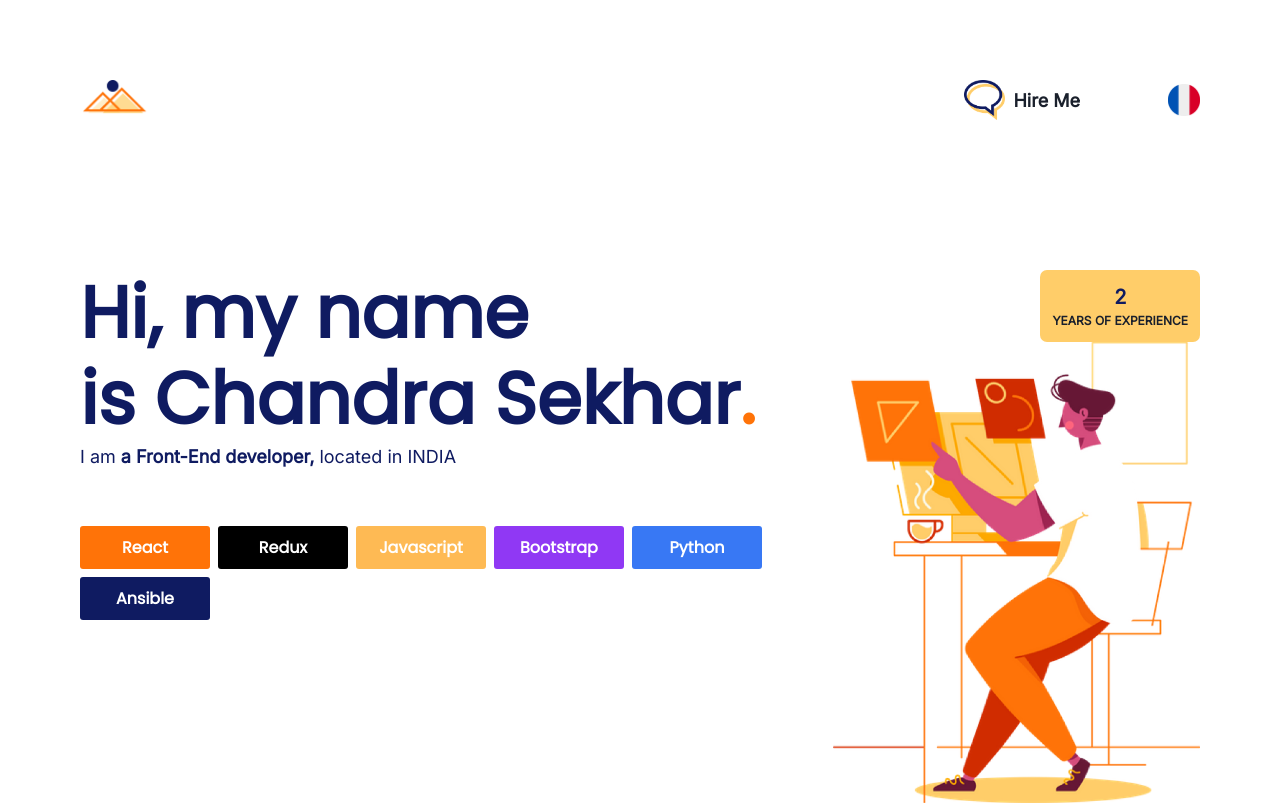
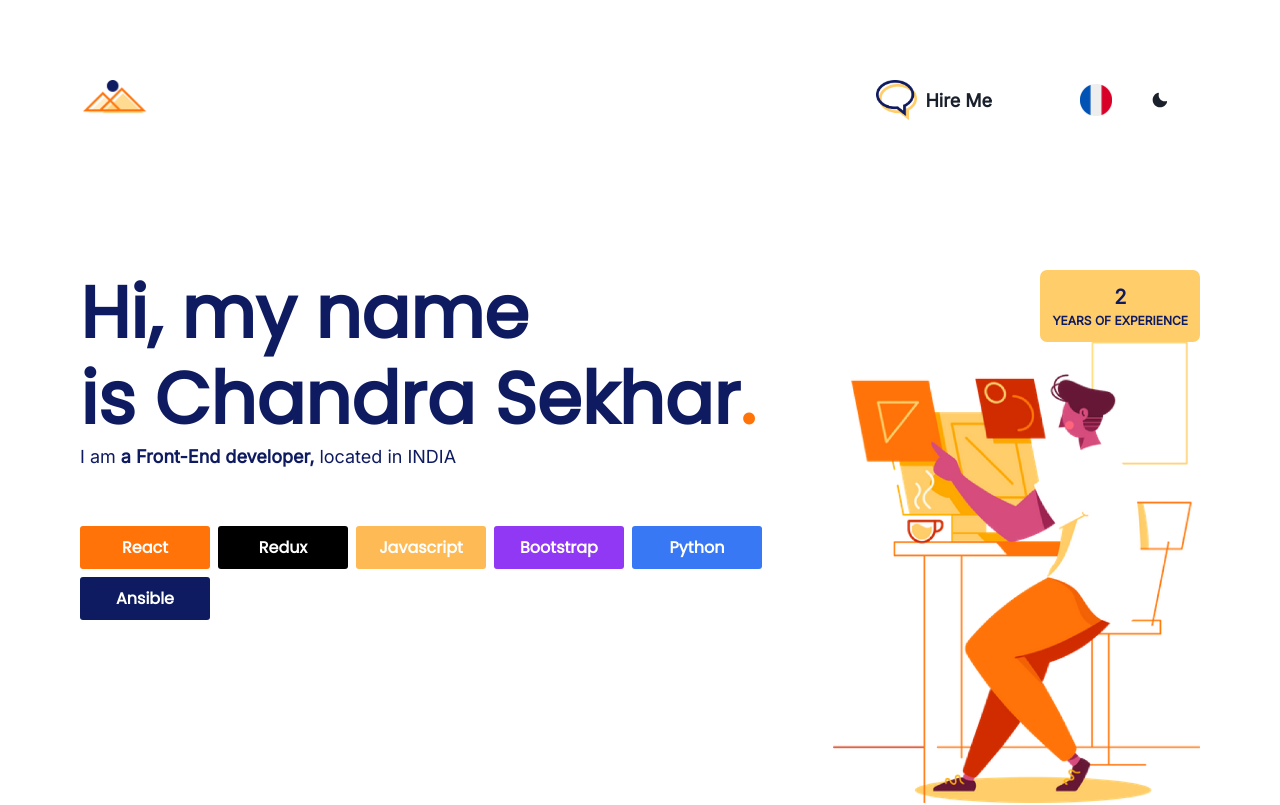
Before and after one commit to ChandraSekhar0711/React_Portfolio, a React (Vite) app: page / in a window 1280 px wide. Shown: the top 805 px of the page. Built offline with nearby package versions, Linux system fonts and the light colour scheme; no server answers; the database is empty.

Commit message:
dark mode added

```diff
--- a/src/Features/Header.jsx
+++ b/src/Features/Header.jsx
@@ -1,15 +1,27 @@
-import { Flex, HStack, Image, Link } from "@chakra-ui/react";
+import { Button, Flex, HStack, Image, Link, useColorMode } from "@chakra-ui/react";
 import logoImg from "@/assets/images/logo.png";
 import bubbleImg from "@/assets/images/bubble.png";
 import flagEnImg from "@/assets/images/flag-en.png";
 import { useTranslation } from "react-i18next";
 import flagFrImg from "@/assets/images/flag-fr.png";
+import { BsSun } from "react-icons/bs";
+import { MoonIcon } from "@chakra-ui/icons";
+
 
 export function Header() {
+
+    const { colorMode, toggleColorMode } = useColorMode();
+
+
+    const sun = <BsSun />;
+    const moon = <MoonIcon />;
+
+
     const { t, i18n } = useTranslation("home");
     const switchLanguage = () => {
         i18n.changeLanguage(i18n.language === "en" ? "fr" : "en");
     }
+
     return (
         <Flex justify="space-between">
             <Image src={logoImg} h={10} />
@@ -25,7 +37,11 @@ export function Header() {
                 h={8}
                 cursor="pointer"
                 />
+                <Button onClick={toggleColorMode} variant={"ghost"} w={20}>
+                {colorMode === "light" ? moon : sun}
+                </Button>
             </HStack>
+
         </Flex>
     );
 }
--- a/src/Features/Landing.jsx
+++ b/src/Features/Landing.jsx
@@ -1,4 +1,4 @@
-import { Badge, Box, Flex, Heading, Image, Text, Wrap, WrapItem } from "@chakra-ui/react";
+import { Badge, Box, Flex, Heading, Image, Text, Wrap, WrapItem, useColorMode } from "@chakra-ui/react";
 import humanImg from "@/assets/images/human.png";
 import { useTranslation } from "react-i18next";
 import { Badges } from "@/components/Badges";
@@ -12,11 +12,15 @@ const SKILLS = [
 
 
 ];
+
 export function Landing() {
+    // eslint-disable-next-line no-unused-vars
+    const { colorMode, toggleColorMode } = useColorMode()
+
     const {t} = useTranslation("home");
     const left = <Box>
-        <Heading fontSize={{ base: "3xl", md: "4xl", xl: "7xl" }} color="secondary" whiteSpace="pre-line">{t("greetings")}<Text as="span" color="primary.dark">.</Text> </Heading>
-        <Text color="secondary" fontSize="lg">{t("iAm")} <Text as="span" fontWeight="bold" >{t("job")}, </Text>{t("location")}</Text>
+        <Heading fontSize={{ base: "3xl", md: "4xl", xl: "7xl" }} color={colorMode === 'light' ? 'secondary' : 'Light'} whiteSpace="pre-line">{t("greetings")}<Text as="span" color="primary.dark">.</Text> </Heading>
+        <Text color={colorMode === 'light' ? 'secondary' : 'Light'} fontSize="lg">{t("iAm")} <Text as="span" fontWeight="bold" >{t("job")}, </Text>{t("location")}</Text>
 
         <Wrap mt={"14"}>
         {SKILLS.map((skill,index)=>(
@@ -29,7 +33,7 @@ export function Landing() {
     </Box>;
     const badgeExperience = <Badge bg="primary.light" borderRadius={7} padding={3} textAlign="center">
         <Text color="secondary" fontSize="xl"> {new Date().getFullYear()-2021}</Text>
-        <Text>{t("yearsExp")}</Text>
+        <Text color="secondary">{t("yearsExp")}</Text>
 
     </Badge>
     const right =
--- a/src/Features/LatestProjects.jsx
+++ b/src/Features/LatestProjects.jsx
@@ -1,13 +1,15 @@
 import { ProjectAPI } from "@/api/projects";
 import { Badges } from "@/components/Badges";
 import { ImageSlider } from "@/components/imageSlider/ImageSlider";
-import { Badge, Box, Flex, HStack, Heading, Link, Text, Wrap, WrapItem } from "@chakra-ui/react";
+import { Badge, Box, Flex, HStack, Heading, Link, Text, Wrap, WrapItem, useColorMode } from "@chakra-ui/react";
 import { useEffect, useState } from "react";
 import { useTranslation } from "react-i18next";
 
 export function LatestProjects() {
     const {t,i18n} = useTranslation("home");
     const [projects, setProjects] = useState();
+    // eslint-disable-next-line no-unused-vars
+    const { colorMode, toggleColorMode } = useColorMode()
     useEffect(()=>{
     (async ()=>{
         const allProjects = await ProjectAPI.fetchAll();
@@ -19,7 +21,7 @@ export function LatestProjects() {
 
             <ImageSlider imageList={project.images.map((image)=>image.downloadURL)}/>
             <HStack gap={100}>
-            <Heading size={"md"} color="secondary" mt="3" >
+            <Heading size={"md"} color={colorMode === 'light' ? 'secondary' : 'Light'} mt="3" >
                 <Box display={"inline-block"} h={1} w={25} bg={"primary.dark"} mr={3} verticalAlign={"middle"} />
                 {project.title}
             </Heading>
@@ -39,7 +41,7 @@ export function LatestProjects() {
     return (
         <Flex direction={"column"} w="100%">
             <Heading>{t("project")}</Heading>
-            <Wrap mt={10} spacing={16} >
+            <Wrap mt={10} spacing="50" >
                 {projects?.map(renderProjects)}
             </Wrap>
         </Flex>
--- a/src/index.jsx
+++ b/src/index.jsx
@@ -3,12 +3,13 @@ import "@fontsource/poppins";
 import "@/locales/i18n.js";
 import ReactDOM from 'react-dom/client';
 import { App } from './App';
-import { ChakraProvider } from '@chakra-ui/react';
+import { ChakraProvider, ColorModeScript } from '@chakra-ui/react';
 import { myTheme } from '@/styles/theme';
 import { FirebaseApp } from "./utils/firebase";
 FirebaseApp.init();
 ReactDOM.createRoot(document.getElementById('root')).render(
   <ChakraProvider theme={myTheme} >
+    <ColorModeScript initialColorMode={myTheme.config.initialColorMode} />
    <App/>
   </ChakraProvider>
 
--- a/src/styles/theme.js
+++ b/src/styles/theme.js
@@ -27,4 +27,9 @@ const fonts = {
   heading: `'Poppins', sans-serif`,
   body: `'Inter', sans-serif`,
 };
-export const myTheme = extendTheme({ colors, fonts });
+
+const config = {
+  initialColorMode: 'light',
+  useSystemColorMode: false,
+}
+export const myTheme = extendTheme({ colors, fonts, config });
```
